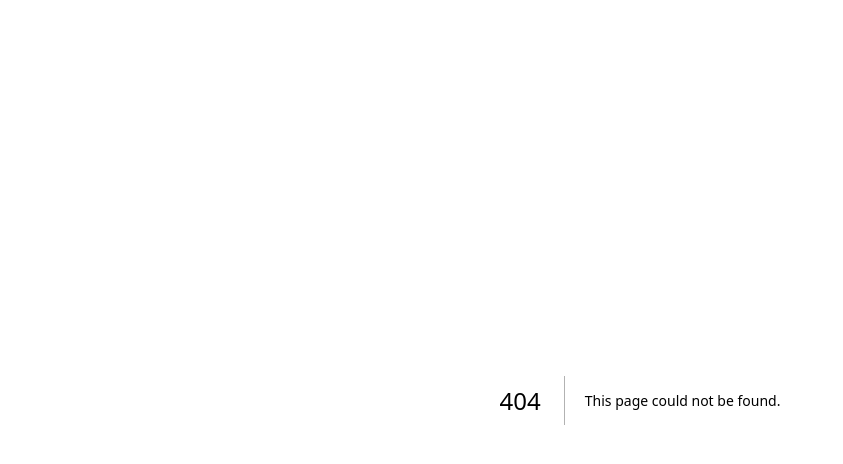
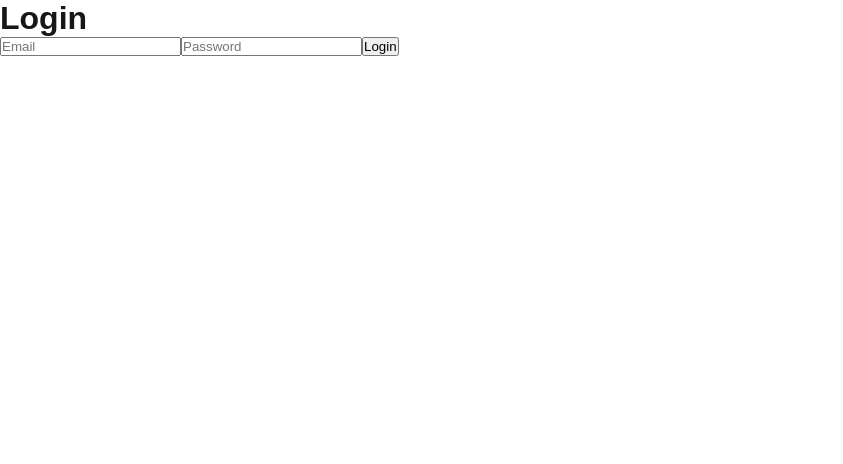
Before and after one commit to Izzy-2023/life-management-app, a Next.js app: page /auth/login in a window 1280 px wide. Before the commit this address had no page. Shown: the top 464 px of the page, without its empty margins (0-843 px from the left). Built offline with nearby package versions, Linux system fonts and the light colour scheme.

Commit message:
updated routes

```diff
--- a/app/auth/login.js
+++ b/app/auth/login/page.js
@@ -1,9 +1,9 @@
-// app/auth/login.js
+// app/auth/login/page.js
 'use client';
 
 import { useState } from 'react';
-import { useRouter } from 'next/router';
-import api from '../../utils/api';  // Assuming you have a utility for API requests
+import { useRouter } from 'next/navigation';
+import api from '../../../utils/api';  // Adjusted path after moving the file
 
 export default function Login() {
     const [email, setEmail] = useState('');
@@ -18,7 +18,7 @@ export default function Login() {
             localStorage.setItem('token', res.data.token);
             router.push('/dashboard');
         } catch (err) {
-            setError(err.response.data.error);
+            setError(err.response?.data?.error || 'Login failed');
         }
     };
 
--- a/app/tasks/create.js
+++ b/app/dashboard/tasks/create.js
@@ -1,6 +1,6 @@
 import { useState } from 'react';
 import { useRouter } from 'next/router';
-import api from '../../utils/api';
+import api from '../../../utils/api';
 
 export default function CreateTask() {
     const [title, setTitle] = useState('');
--- a/app/page.js
+++ b/app/page.js
@@ -3,7 +3,6 @@
 
 import React from 'react';
 import Link from 'next/link';
-import Login from './auth/login';
 
 const HomePage = () => {
   const isAuthenticated = false;  // Replace with actual authentication logic
@@ -15,7 +14,7 @@ const HomePage = () => {
       {isAuthenticated ? (
         <Link href="/dashboard">Go to Dashboard</Link>
       ) : (
-        <Link href="/login">Login</Link>
+        <Link href="/auth/login">Login</Link>
       )}
     </div>
   );
```
Also changed, not shown: app/auth/register/register.js (renamed from app/auth/register.js), app/dashboard/page.js (renamed from app/dashboard/index.js).
